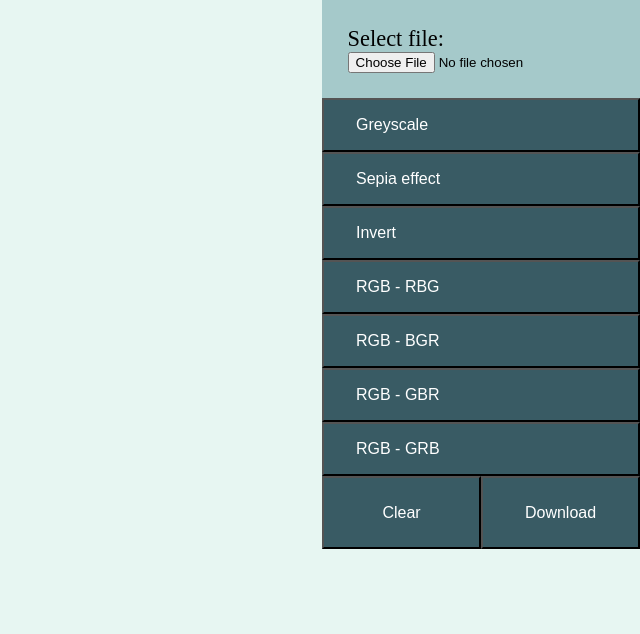
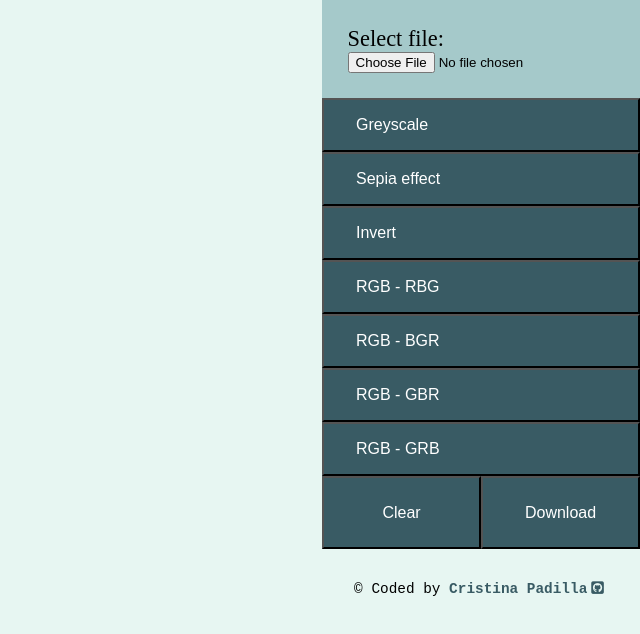
Before and after one commit to Mama-simba/photo-effects-app, a plain HTML site: page index.html in a window 1280 px wide. Shown: the whole page, without its empty margins (640-1280 px from the left). Drawn offline with Linux system fonts and the light colour scheme.

Commit message:
Final project link added

```diff
--- a/index.html
+++ b/index.html
@@ -4,6 +4,7 @@
     <meta charset="UTF-8">
     <meta http-equiv="X-UA-Compatible" content="IE=edge">
     <meta name="viewport" content="width=device-width, initial-scale=1.0">
+    <script src="https://kit.fontawesome.com/c8859f7b0c.js" crossorigin="anonymous"></script>
     <link rel="stylesheet" href="./styles.css">
     <title>Photo effects App</title>
 </head>
@@ -31,7 +32,14 @@
                 <button>Clear</button>
                 <button>Download</button>
             </div>
+
+            <footer>
+                <span>© Coded by</span>
+                <a href="https://www.cristina-padilla.com/" target="_blank"><strong>Cristina Padilla</strong></a><a
+                    href="https://photo-color-effects.netlify.app/" target="_blank"><i class="fab fa-github-square"></i></a>
+            </footer>
     </aside>
+
 
 
 
--- a/styles.css
+++ b/styles.css
@@ -73,3 +73,26 @@ button:hover{
       flex-direction: row;
     }
 }
+
+
+
+footer {
+    text-align: center;
+    margin: 2rem 0;
+    font-size: 0.9rem;
+    font-family: "Source Code Pro", monospace;
+}
+
+footer a {
+    text-decoration: none;
+    padding-right: 4px;
+    color: #395B64;
+    cursor: pointer;
+}
+
+footer a:hover {
+    color: white;
+    text-shadow: #395B64;
+    font-weight: bold;
+    text-decoration: underline;
+}
```
Also changed, not shown: 1 other file.
